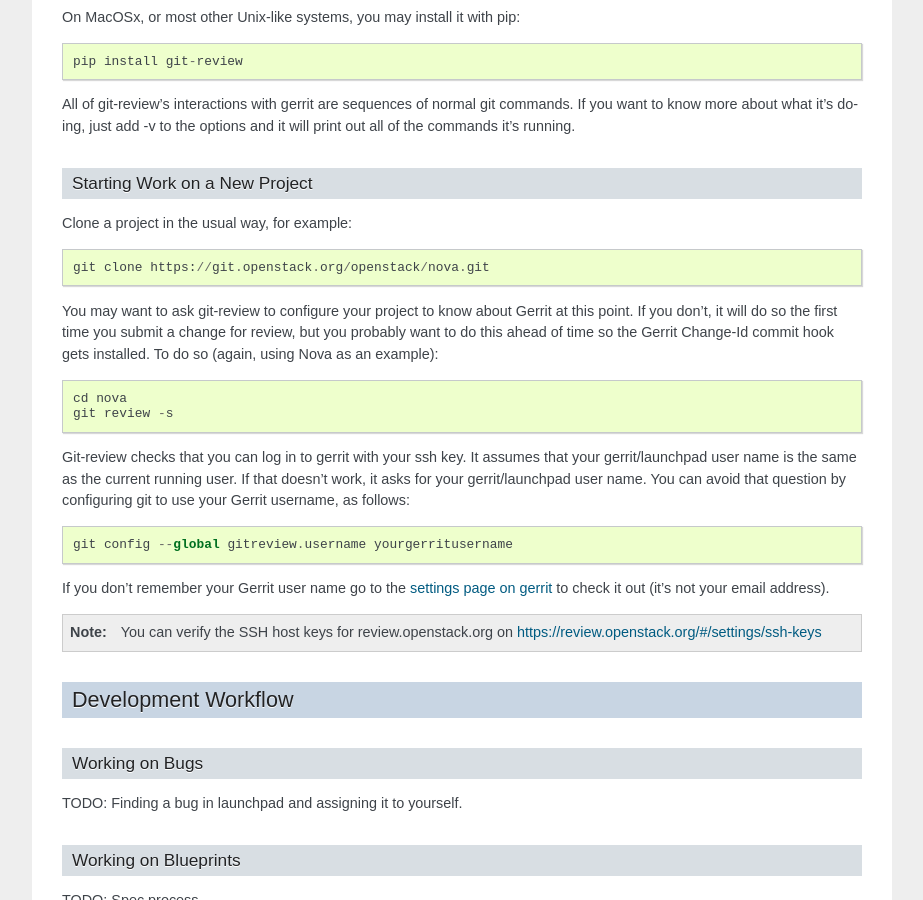
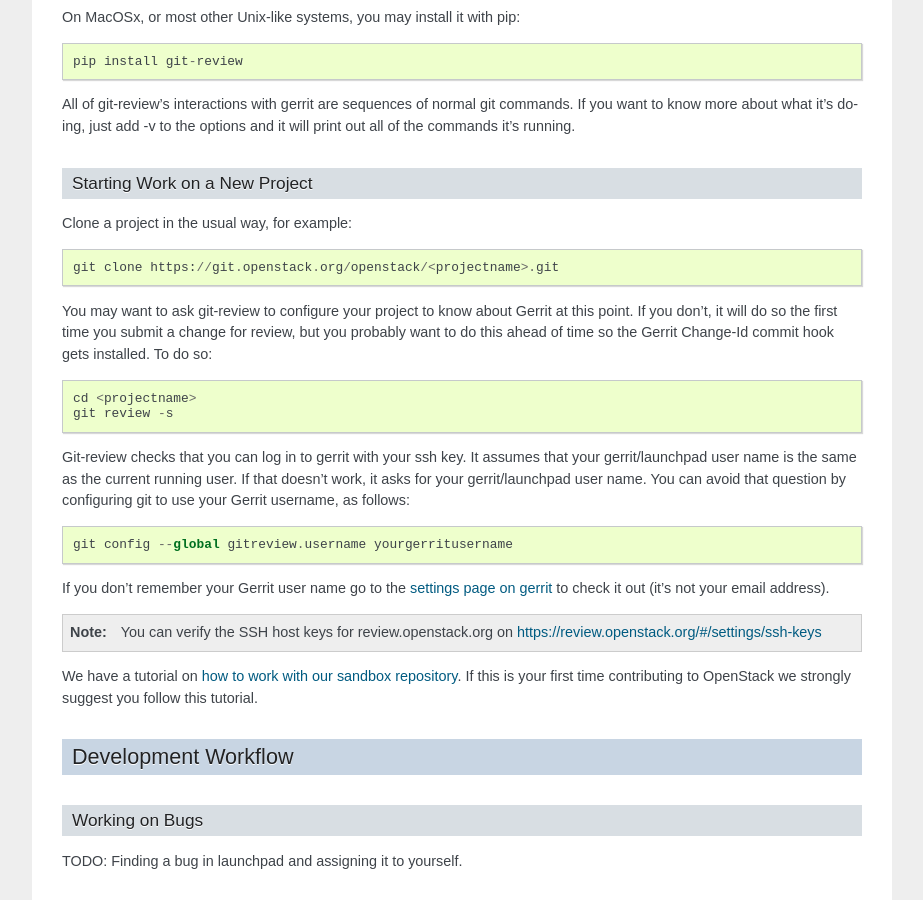
Before and after one commit to openstack-archive/infra-manual, a Sphinx documentation site: the page built from doc/source/developers.rst, in a window 1280 px wide and 900 px high, scrolled down 2403 px. Shown: the whole window, without its empty margins (198-1121 px from the left). Built offline with Sphinx 7.4.7, drawn with Linux system fonts in a browser that asks for light colours.

Commit message:
Adds a link for new developers to use sandbox
Right now the docs for new developers don't include instructions
for getting started with openstack-dev/sandbox. This patches adds
a link to a tutorial for working with the sandbox.

It also generalizes the instructions for the Starting Work on
a New Project section, using <projectname> instead of nova.

Change-Id: Ied45a74f8573b04e662f45168c29b56f7eaab33c

```diff
--- a/doc/source/developers.rst
+++ b/doc/source/developers.rst
@@ -143,15 +143,14 @@
 
 Clone a project in the usual way, for example::
 
-  git clone https://git.openstack.org/openstack/nova.git
+  git clone https://git.openstack.org/openstack/<projectname>.git
 
 You may want to ask git-review to configure your project to know about
 Gerrit at this point.  If you don't, it will do so the first time you
 submit a change for review, but you probably want to do this ahead of
-time so the Gerrit Change-Id commit hook gets installed.  To do so
-(again, using Nova as an example)::
+time so the Gerrit Change-Id commit hook gets installed.  To do so::
 
-  cd nova
+  cd <projectname>
   git review -s
 
 Git-review checks that you can log in to gerrit with your ssh key. It
@@ -169,6 +168,11 @@
 .. Note:: You can verify the SSH host keys for review.openstack.org
     on https://review.openstack.org/#/settings/ssh-keys
 
+We have a tutorial on `how to work with our sandbox repository`_.
+If this is your first time contributing to OpenStack we strongly
+suggest you follow this tutorial.
+
+.. _how to work with our sandbox repository: sandbox.html
 
 Development Workflow
 ====================
```
